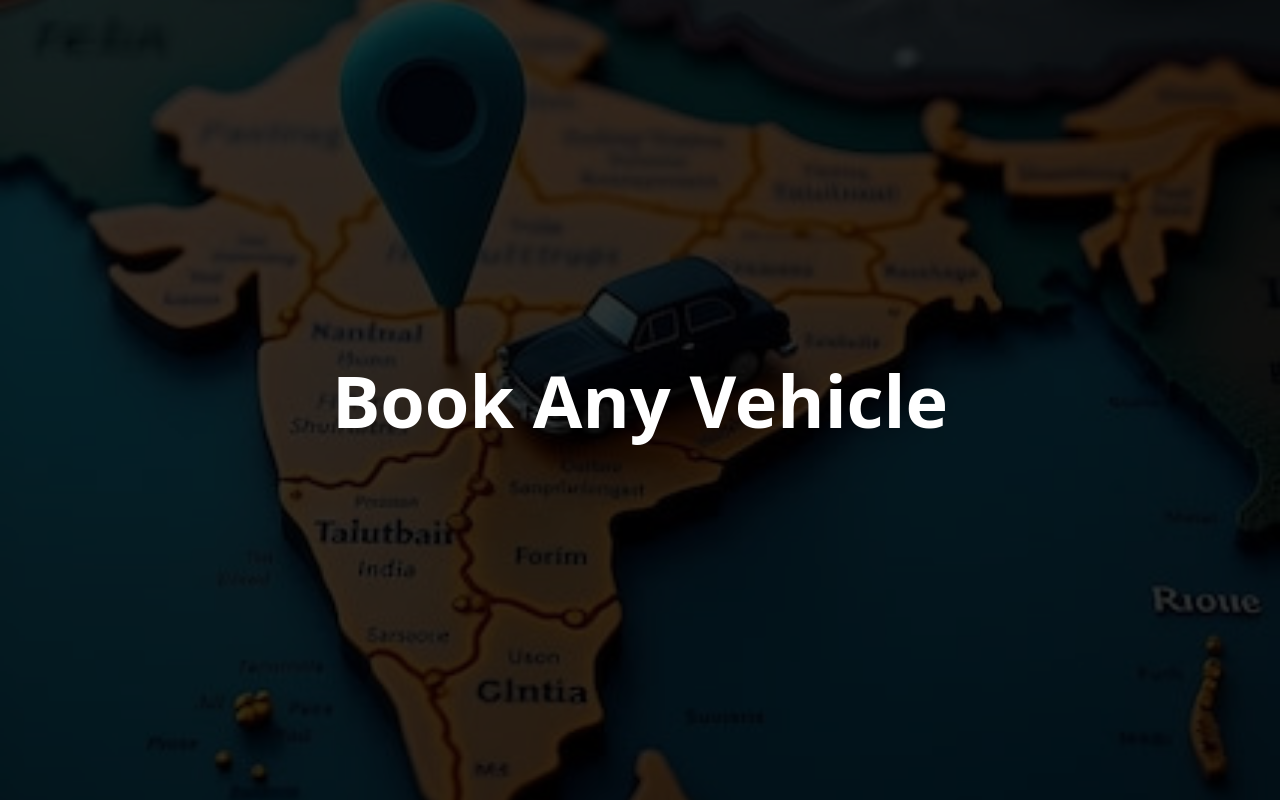
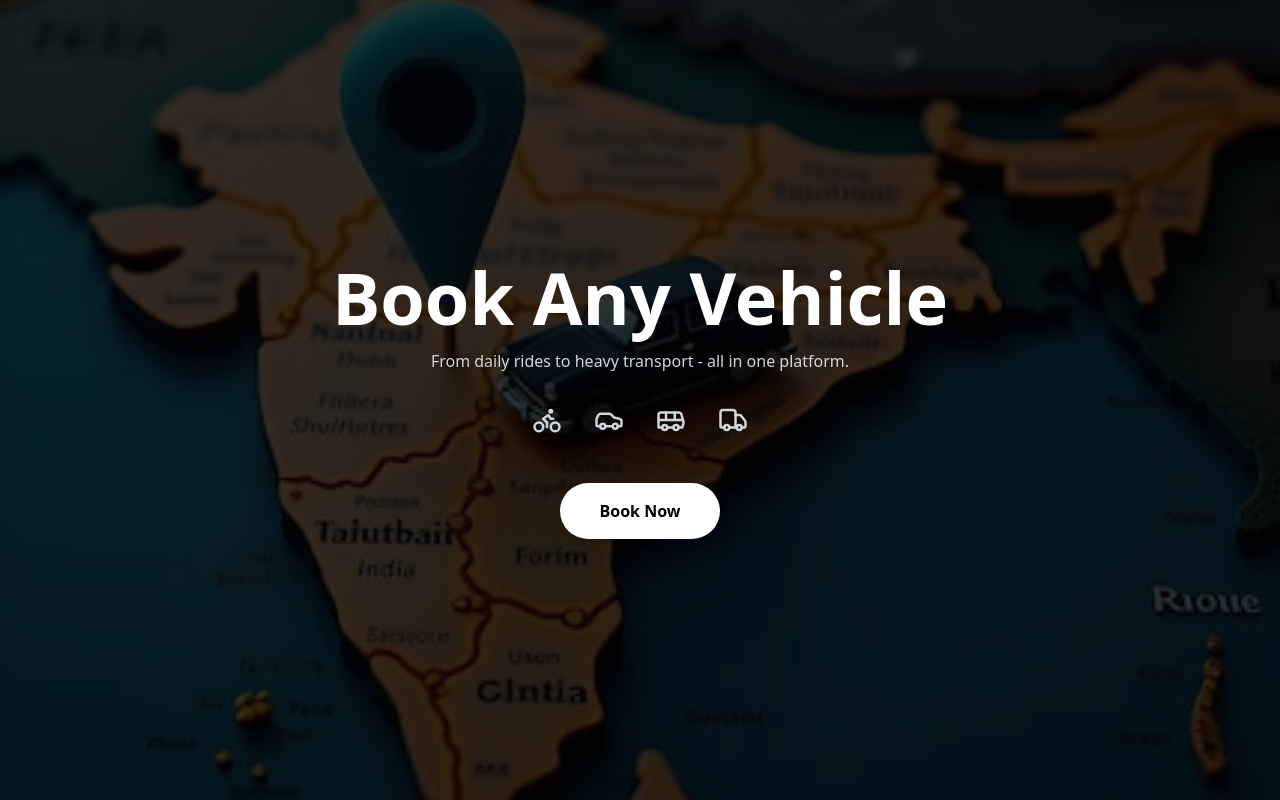
Before and after one commit to SumanKarmakar467/vehicle, a Next.js app: page / in a window 1280 px wide. Built offline with nearby package versions, Linux system fonts and the light colour scheme.

Commit message:
complete the landing page

```diff
--- a/package.json
+++ b/package.json
@@ -13,6 +13,7 @@
     "firebase": "^12.14.0",
     "firebase-admin": "^14.0.0",
     "lucide": "^1.3.0",
+    "lucide-react": "^1.18.0",
     "mongoose": "^9.7.0",
     "motion": "^12.40.0",
     "next": "16.2.9",
--- a/src/components/HeroSection.tsx
+++ b/src/components/HeroSection.tsx
@@ -1,6 +1,7 @@
 "use client";
 import React from "react";
 import { motion } from "motion/react";
+import { Bike, Car, Bus, Truck } from "lucide-react";
 
 const HeroSection = () => {
   return (
@@ -10,7 +11,7 @@ const HeroSection = () => {
         style={{ backgroundImage: "url('/heroImage.jpg')" }}
       />
       <div className="absolute inset-0 bg-black/80" />
-      <div className="relative z-10 min-h-screen flex flex-dol items-center justify-center px-4 text-center">
+      <div className="relative z-10 min-h-screen flex flex-col items-center justify-center px-4 text-center">
         <motion.div
           initial={{ opacity: 0, y: 30 }}
           animate={{ opacity: 1, y: 0 }}
@@ -19,6 +20,32 @@ const HeroSection = () => {
         >
           Book Any Vehicle
         </motion.div>
+        <motion.p
+          initial={{ opacity: 0 }}
+          animate={{ opacity: 1 }}
+          transition={{ delay: 0.6 }}
+          className="mt-4 max-w-xl text-gray-300"
+        >
+          From daily rides to heavy transport - all in one platform.
+        </motion.p>
+        <motion.div
+          initial={{ opacity: 0 }}
+          animate={{ opacity: 1 }}
+          transition={{ delay: 0.3 }}
+          className="mt-8 flex gap-8 text-gray-300"
+        >
+          <Bike size={30}/>
+          <Car size={30}/>
+          <Bus size={30}/>
+          <Truck size={30}/>
+        </motion.div>
+        <motion.button
+          whileHover={{scale:1.05}}
+          whileTap={{scale:0.95}}
+          className="mt-12 px-10 py-4 bg-white text-black rounded-full font-semibold shadow-xl"
+        >
+          Book Now
+        </motion.button>
       </div>
     </div>
   );
```
Also changed, not shown: 1 other file (tests, documents, lock files or other folders).
